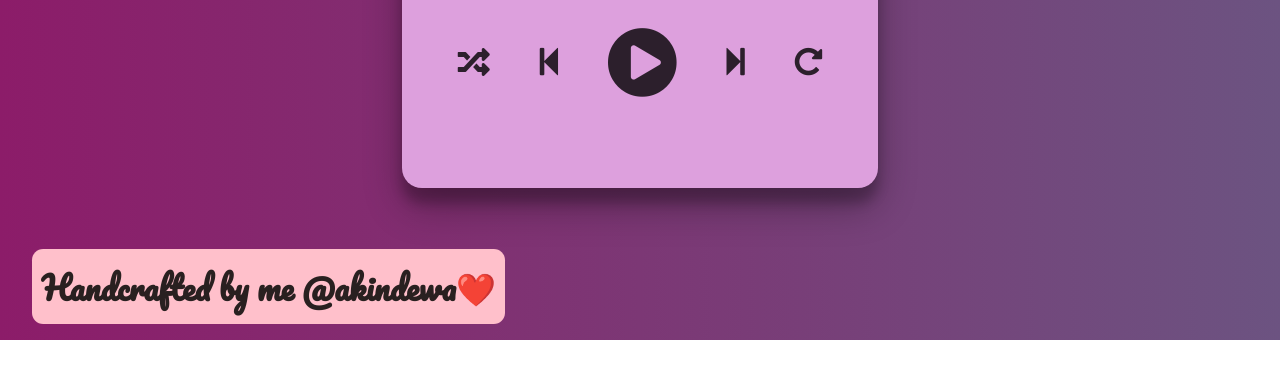
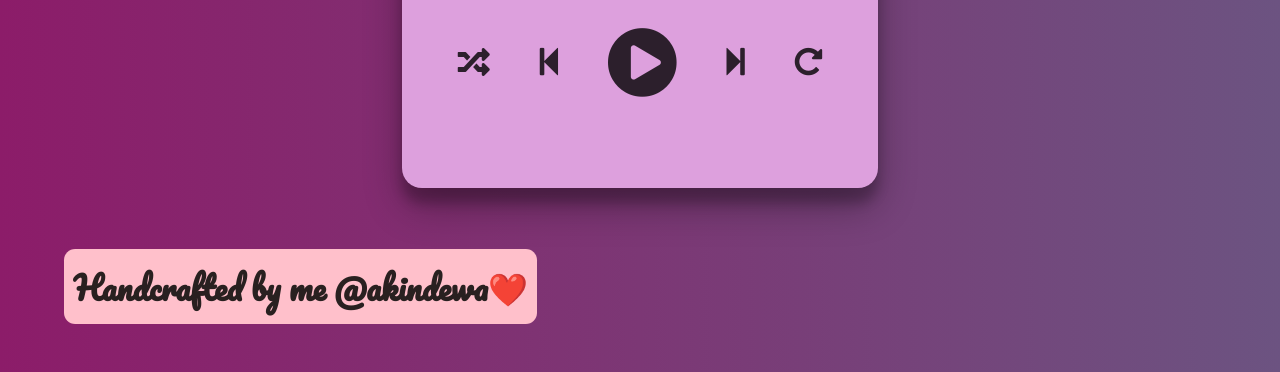
Before and after one commit to Akindewa/Music-App-Project, a plain HTML site: page index.html in a window 1280 px wide. Shown: the part 607-979 px from the top of the page. Before the commit the page ends 947 px from the top, so only its background shows below. Drawn offline with Linux system fonts and the light colour scheme.

Commit message:
music-app

```diff
--- a/style.css
+++ b/style.css
@@ -99,7 +99,7 @@
 
 #dewa{
     background-color: pink;
-    margin: 3rem 0rem 1rem 2rem;
+    margin: 3rem 4rem;
     right: 100rem;
     bottom: 10rem;
     padding: 0.6rem;
```
